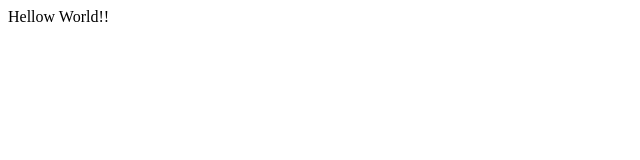
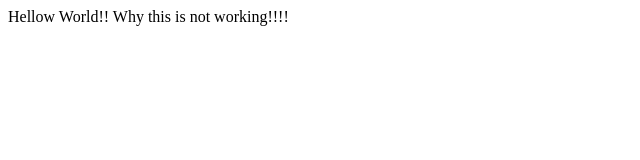
Before and after one commit to 2hme/2hme.github.io, a plain HTML site: page index.html in a window 1280 px wide. Shown: the whole page, without its empty margins (0-640 px from the left). Drawn offline with Linux system fonts and the light colour scheme.

Commit message:
Update index.html

```diff
--- a/index.html
+++ b/index.html
@@ -6,6 +6,6 @@
 </head>
 
 <body>
-Hellow World!!
+Hellow World!! Why this is not working!!!!
 </body>
 </html>
```
